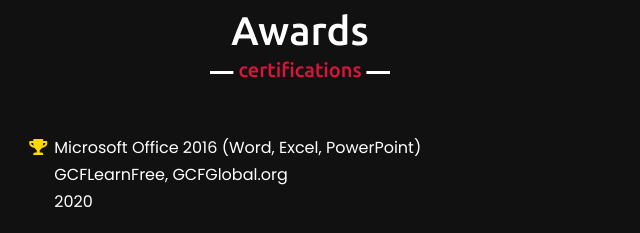
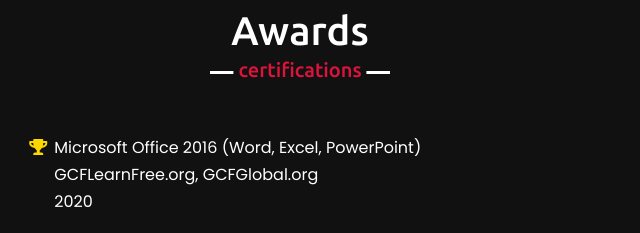
Before and after one commit to TheSauravBiswas/CV, a plain HTML site: page index.html in a window 1280 px wide. Shown: the part 2880-3113 px from the top of the page, 340-980 px from the left. Drawn offline with nearby package versions, Linux system fonts and the light colour scheme.

Commit message:
Update index.html

```diff
--- a/index.html
+++ b/index.html
@@ -165,7 +165,7 @@
                 <ul class="fa-ul mb-0">
                     <li>
                         <span class="fa-li"><i class="fas fa-trophy"></i></span>
-                        <p>Microsoft Office 2016 (Word, Excel, PowerPoint)<br>GCFLearnFree, GCFGlobal.org<br>2020</p>
+                        <p>Microsoft Office 2016 (Word, Excel, PowerPoint)<br>GCFLearnFree.org, GCFGlobal.org<br>2020</p>
                     </li>
                     <li>
                         <span class="fa-li"><i class="fas fa-trophy"></i></span>
```
